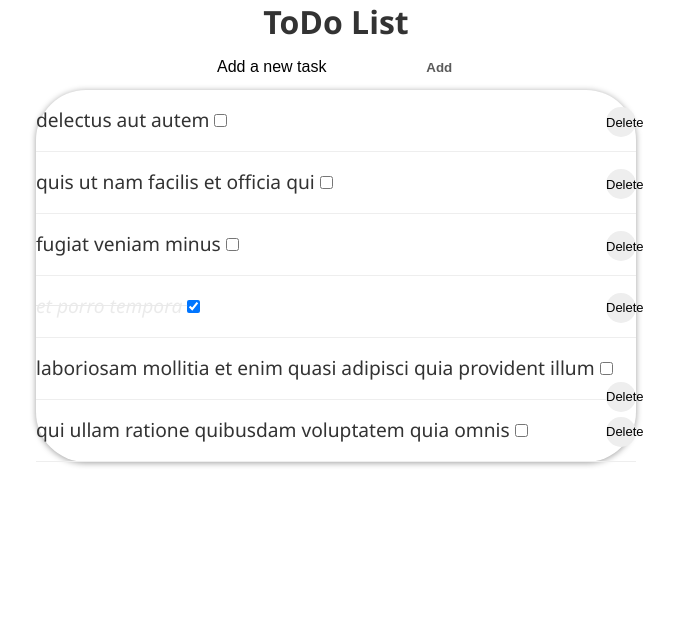
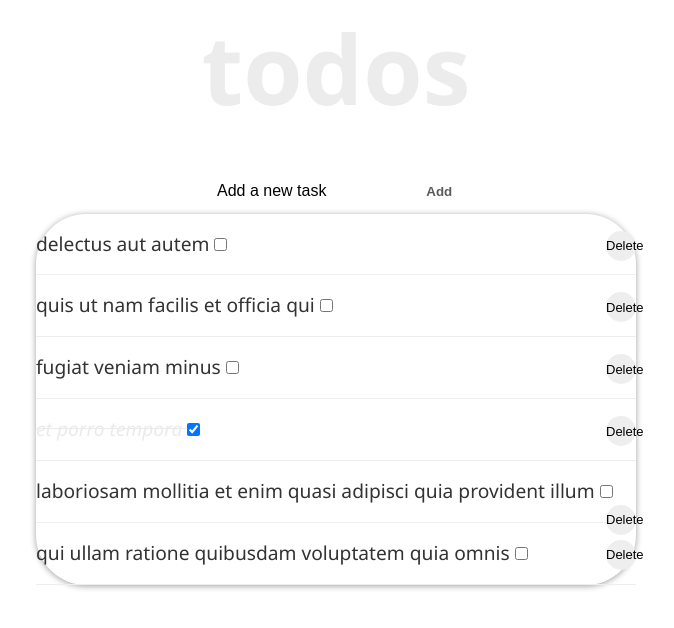
Before and after one commit to Fiser04/web-s-formulari, a React (Create React App) app in the folder web-s-formulari/: page / in a window 1280 px wide. Shown: the top 628 px of the page, without its empty margins (304-978 px from the left). Built offline with nearby package versions, Linux system fonts and the light colour scheme.

Commit message:
Update Header.js

```diff
--- a/web-s-formulari/src/Components/Header.js
+++ b/web-s-formulari/src/Components/Header.js
@@ -1,13 +1,28 @@
 import React from "react";
 
-class Header extends React.Component {
-  render() {
-    return (
-      <div>
-        <h1>ToDo List</h1>
-      </div>
-    );
-  }
+function Header() {
+  const headerStyle = {
+    padding: "20px 0",
+    lineHeight: "1.5em",
+  };
+
+  return (
+    <header style={headerStyle}>
+      <h1
+        style={{
+          fontSize: "6rem",
+          fontWeight: "600",
+          marginBottom: "2rem",
+          lineHeight: "1em",
+          color: "#ececec",
+          textTransform: "lowercase",
+          textAlign: "center",
+        }}
+      >
+        todos
+      </h1>
+    </header>
+  );
 }
 
 export default Header;
```
